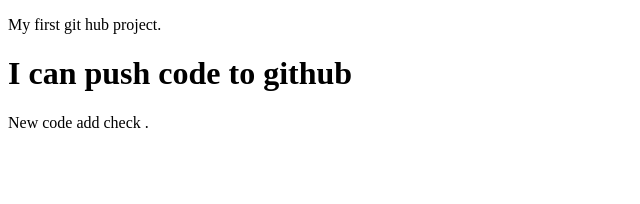
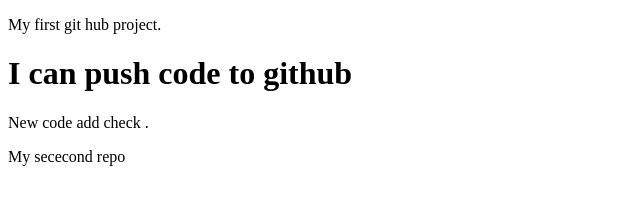
Before and after one commit to mhniaz/my-first-repo-m1, a plain HTML site: page index.html in a window 1280 px wide. Shown: the whole page, without its empty margins (0-640 px from the left). Drawn offline with Linux system fonts and the light colour scheme.

Commit message:
second time add

```diff
--- a/index.html
+++ b/index.html
@@ -11,5 +11,8 @@
 
     <h1>I can push code to github</h1>
     <p>New code add check .</p>
+
+
+    <p>My sececond repo</p>
 </body>
 </html>
```
